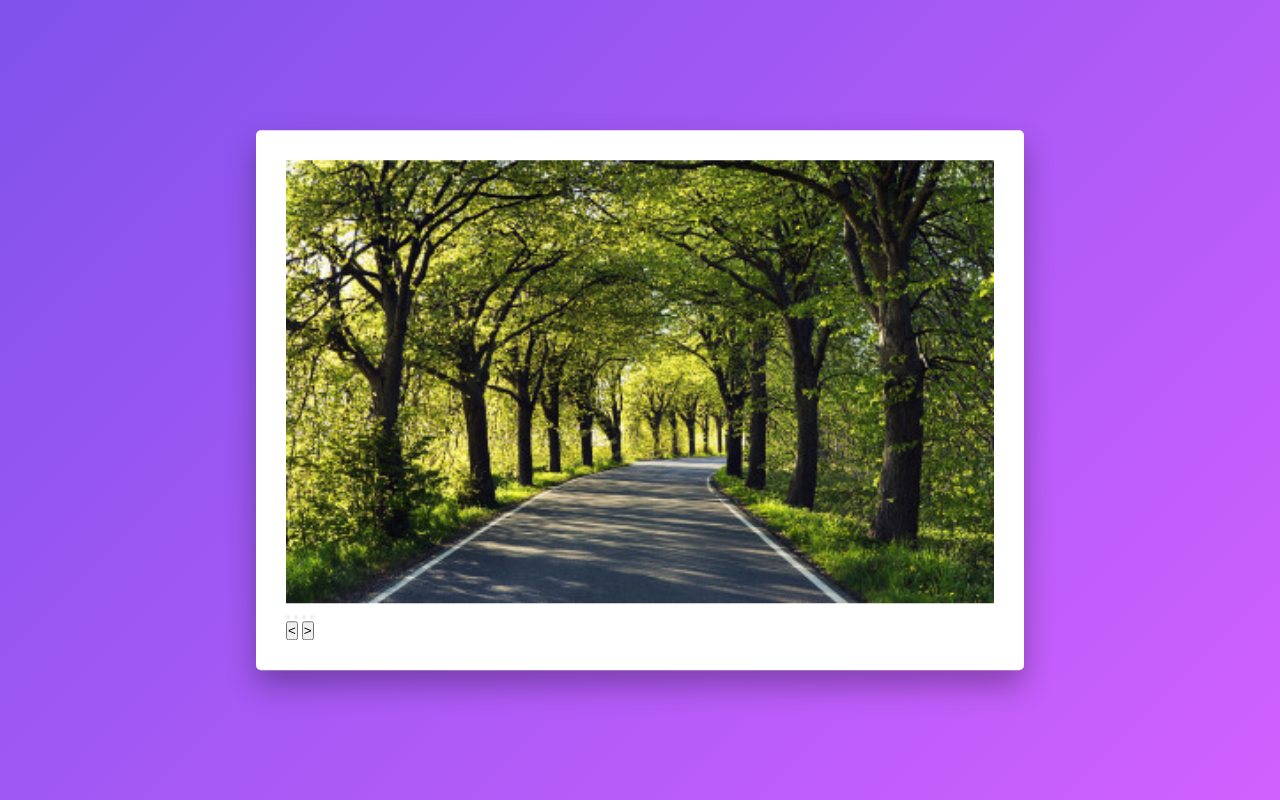
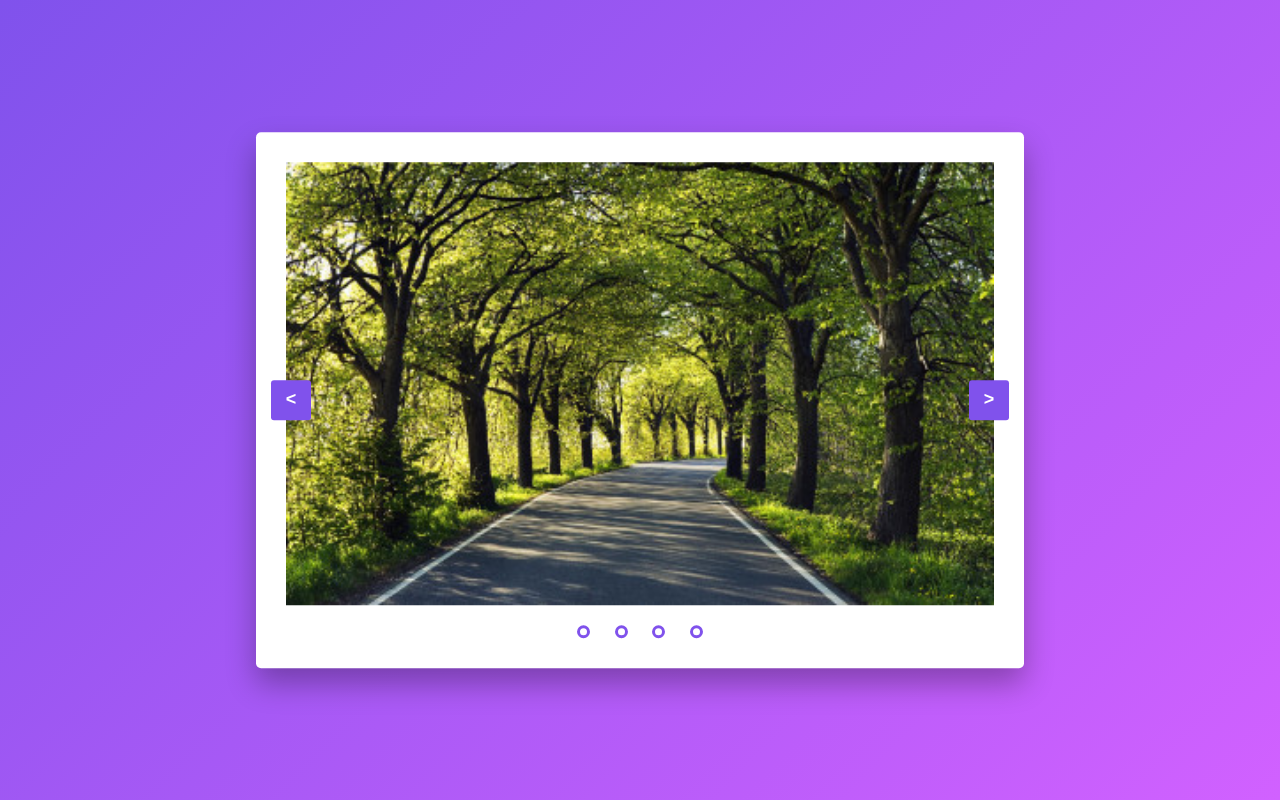
Before and after one commit to Douzandeh/Image-Slider, a plain HTML site: page index.html in a window 1280 px wide. Drawn offline with Linux system fonts and the light colour scheme.

Commit message:
css Style in button and prev , next

```diff
--- a/style.css
+++ b/style.css
@@ -38,3 +38,47 @@ img{
 .active{
 	display: block;
 }
+
+.dot-container{
+	width: 150px;
+	margin: 20px auto 0 auto;
+	display: flex;
+	align-items: center;
+	justify-content: space-around;
+}
+
+button{
+	outline: none;
+	cursor: pointer;
+}
+
+.dot-container button{
+	height: 13px;
+	width: 13px;
+	border-radius: 50%;
+	border:3px solid #8052ec;
+	background-color: transparent;
+}
+
+#prev , #next{
+	height: 40px;
+	width: 40px;
+	position: absolute;
+	background-color: #8052ec;
+	color: #ffffff;
+	margin: auto;
+	top: 0;
+	bottom: 0;
+	border:none;
+	border-radius: 3px;
+	font-size: 18px;
+	font-weight: bolder;
+}
+
+#prev{
+	left: 15px;
+}
+
+#next{
+	right: 15px;
+}
```
